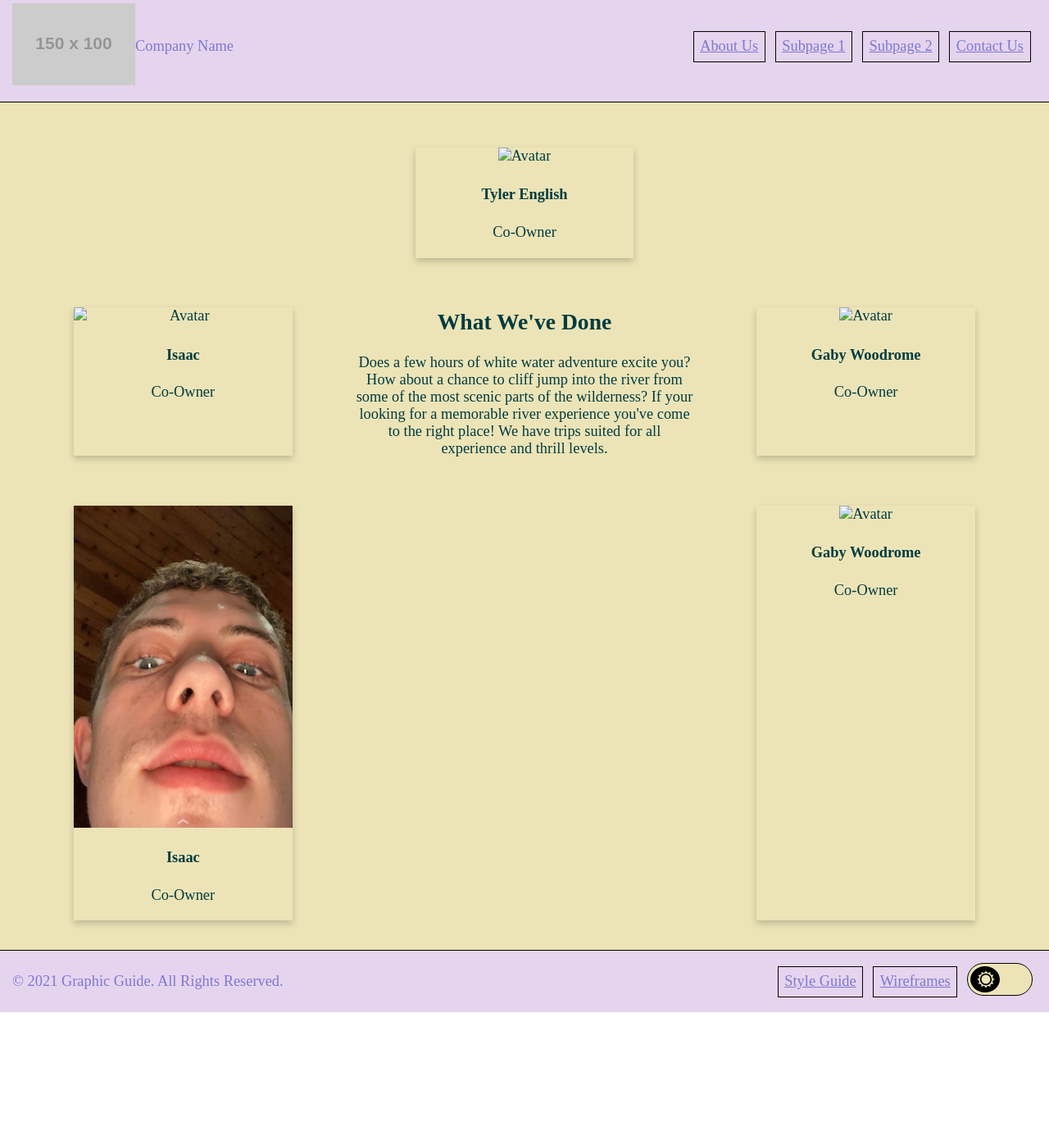
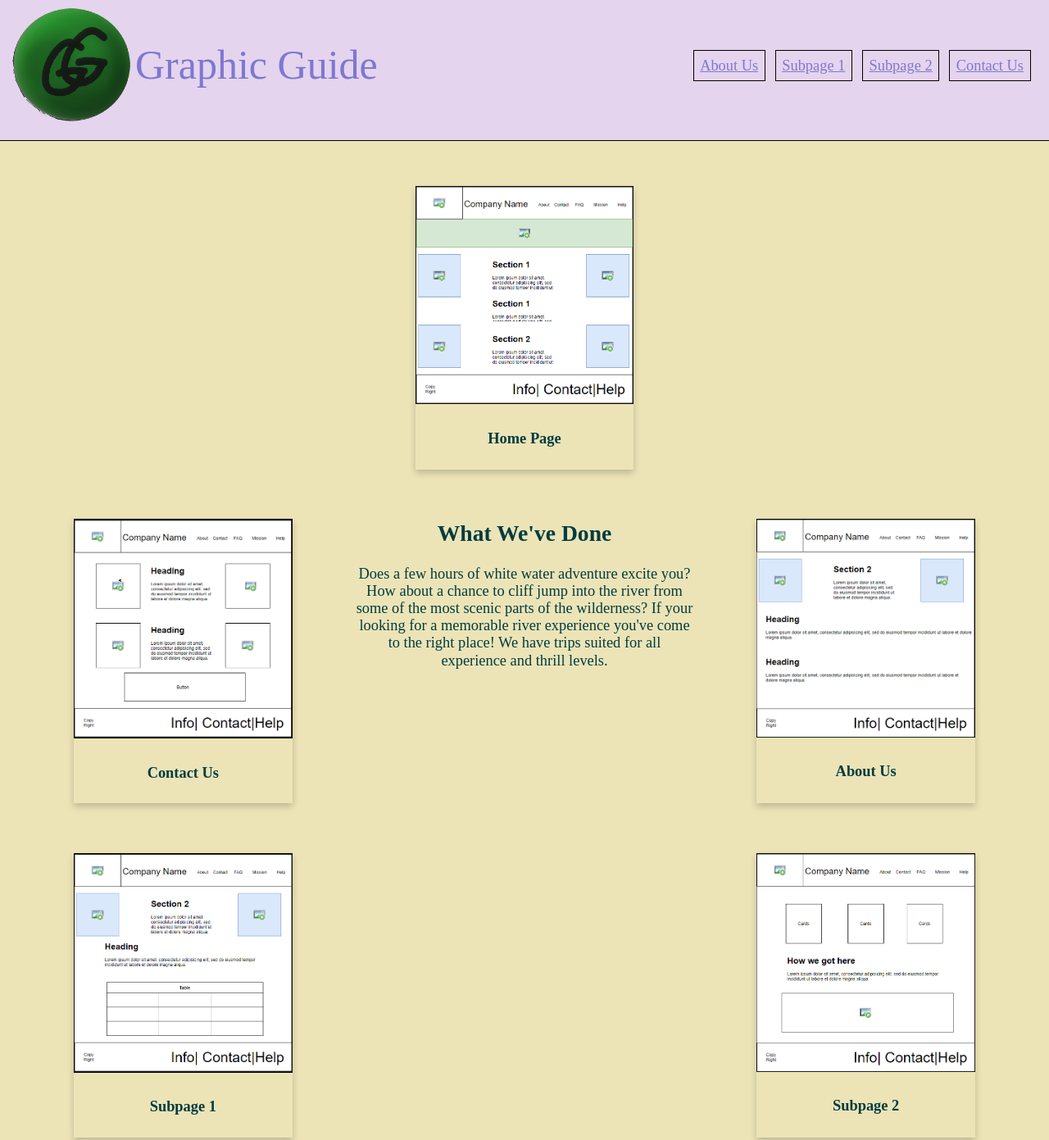
Before and after one commit to TylerEnglish/english-wdd-130, a plain HTML site: page wireframes.html in a window 1280 px wide. Shown: the part 11-1402 px from the top of the page at 82% size. Before the commit the page ends 1246 px from the top, so only its background shows below. Drawn offline with Linux system fonts and the light colour scheme; placeholder pictures from the web are drawn by us; files whose address does not match are found by name.

Commit message:
finished the header and most of the home page

```diff
--- a/css/main.css
+++ b/css/main.css
@@ -64,7 +64,9 @@ header nav ul li {
     padding: 7.5px;
     margin-right: 7.5px;
 }
-
+.title{
+  font-size: 50px;
+}
 main {
     flex: 1;
     font-size: var(--font-size);
@@ -73,6 +75,7 @@ main {
     background-color: var(--background-color);
 }
 #contact-form{
+    margin-top: 5%;
     margin-left: 25%;
     margin-right: 25%;
 
@@ -121,10 +124,7 @@ li:hover{
     width: 100%;
     height: auto;
   }
-  section.three-cols #left-img img{
-      width: 100%;
-      height: auto;
-  }
+
   section.three-cols {
     display: grid;
     grid-template-columns: 1fr 1fr 1fr;
@@ -171,11 +171,11 @@ li:hover{
   section.three-cols .card-left:hover {
     box-shadow: 0 8px 16px 0 rgba(0,0,0,0.2);
   }
-  section.three-cols .card-left img {
+  .card-left img{
     width: 100%;
     height: auto;
-    display: block;
   }
+
   section.three-cols .card-mid {
     /* Add shadows to create the "card" effect */
     box-shadow: 0 4px 8px 0 rgba(0,0,0,0.2);
@@ -203,10 +203,13 @@ li:hover{
     box-shadow: 0 8px 16px 0 rgba(0,0,0,0.2);
   }
   /* Add some padding inside the card container */
-  .container {
+  section.three-cols .container {
     padding: 2px 16px;
   }
-
+  .card-img img{
+    width: 100%;
+    height: auto;
+  }
   section.three-cols .mid-column-text{
     grid-column: 2/3;
     grid-row: 1/2;
--- a/wireframes.html
+++ b/wireframes.html
@@ -12,11 +12,13 @@
     <header>
         <div id="logo-wrapper">
             <a href="index.html">
-                <img src="https://via.placeholder.com/150x100.jpg" id="logo">
+                <img src="assets\contact\logo_real.png" id="logo">
             </a>
         </div>
         <div>
-            Company Name
+            <div class="title">
+                Graphic Guide
+            </div>
         </div>
         <nav>
             <ul>
@@ -47,20 +49,22 @@
             <section class="three-cols">
 
                   <div class="card-mid">
-                    <img src="img_avatar.png" alt="Avatar" style="width:100%">
+                    <a href="index.html">
+                    <img src="assets\contact\home_page.png" alt="Avatar" style="width:100%">
+                    </a>
                     <div class="container">
-                      <h4><b>Tyler English</b></h4>
-                      <p>Co-Owner</p>
+                      <h4><b>Home Page</b></h4>
                     </div>
                   </div>
 
             </section>
             <section class="three-cols">
                 <div class="card-left">
-                    <img src="img_avatar.png" alt="Avatar" style="width:100%">
+                    <a href="contact-us.html">
+                     <img src="assets\contact\contact_us.png" alt="Avatar" style="width:100%">
+                    </a>
                     <div class="container">
-                      <h4><b>Isaac</b></h4>
-                      <p>Co-Owner</p>
+                      <h4><b>Contact Us</b></h4>
                     </div>
                   </div>
                   <div class="mid-column-text">
@@ -75,28 +79,31 @@
                   </div>
                   </div>
                   <div class="card-right">
-                    <img src="img_avatar.png" alt="Avatar" style="width:100%">
+                    <a href="about.html">
+                    <img src="assets\contact\about_us.png" alt="Avatar" style="width:100%">
+                    </a>
                     <div class="container">
-                      <h4><b>Gaby Woodrome</b></h4>
-                      <p>Co-Owner </p>
+                      <h4><b>About Us</b></h4>
                     </div>
                   </div>
             </section>
             <section class="three-cols">
                 <div class="card-left">
-                    <img src="C:\Users\tyler\english-wdd-130\assets\contact\0C159138-CACD-4CEB-9A3B-9196CB991398.jpeg" alt="Avatar" style="width:100%">
+                    <a href="subpage-1.html">
+                        <img src="assets\contact\subpage_1.png" alt="Avatar" style="width:100%">
+                    </a>
                     <div class="container">
-                      <h4><b>Isaac</b></h4>
-                      <p>Co-Owner</p>
+                      <h4><b>Subpage 1</b></h4>
                     </div>
                   </div>
 
                   </div>
                   <div class="card-right">
-                    <img src="img_avatar.png" alt="Avatar" style="width:100%">
+                    <a href="subpage-2.html">
+                        <img src="assets\contact\subpage_2.png" alt="Avatar" style="width:100%">
+                    </a>
                     <div class="container">
-                      <h4><b>Gaby Woodrome</b></h4>
-                      <p>Co-Owner </p>
+                      <h4><b>Subpage 2</b></h4>
                     </div>
                   </div>
             </section>
```
Also changed, not shown: contact-us.html (+5 -16 lines), index.html (+8 -8 lines), style-guide.html (+4 -2 lines), subpage-1.html (+4 -2 lines), subpage-2.html (+7 -5 lines), assets/contact/banner_image.png (added), assets/contact/contact_us.png (added), assets/contact/logo_real.png (added), assets/contact/pic_1.png (added), assets/contact/pic_2.png (added), assets/contact/pic_3.png (added), assets/contact/pic_4.png (added).
